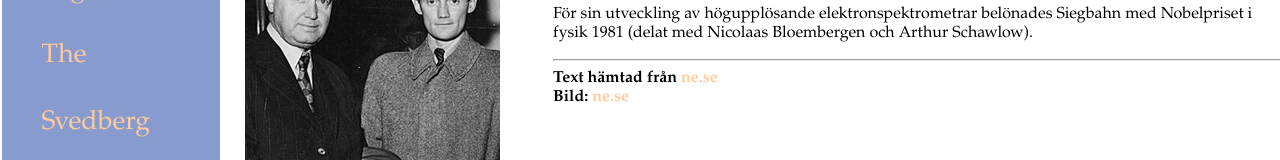
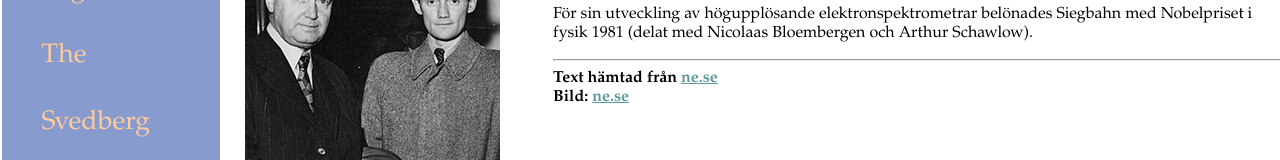
Before and after one commit to stinaj/stinaj.github.io, a plain HTML site: page Nobelpris/nobelpristagare4.html in a window 1280 px wide. Shown: the part 330-490 px from the top of the page. Drawn offline with Linux system fonts and the light colour scheme.

Commit message:
Update nobelpristagare4.html

```diff
--- a/Nobelpris/nobelpristagare4.html
+++ b/Nobelpris/nobelpristagare4.html
@@ -34,9 +34,9 @@
 			För sin utveckling av högupplösande elektronspektrometrar belönades Siegbahn med Nobelpriset i fysik 1981 (delat med Nicolaas Bloembergen och Arthur Schawlow).
 			</p>
             <hr>
-            <b> Text hämtad från <a id="källa" href="http://www.ne.se/uppslagsverk/encyklopedi/l%C3%A5ng/kai-siegbahn" target="_blank"> ne.se </a></b>
+            <b> Text hämtad från <a class="källa" href="http://www.ne.se/uppslagsverk/encyklopedi/l%C3%A5ng/kai-siegbahn" target="_blank"> ne.se </a></b>
             <br>
-            <b> Bild: <a id="källa" href="http://www.ne.se/uppslagsverk/bild/fotografi/kai-siegbahn" target="_blank"> ne.se </a></b>
+            <b> Bild: <a class="källa" href="http://www.ne.se/uppslagsverk/bild/fotografi/kai-siegbahn" target="_blank"> ne.se </a></b>
         </article>
         <footer>
         	<div id="update">
```
